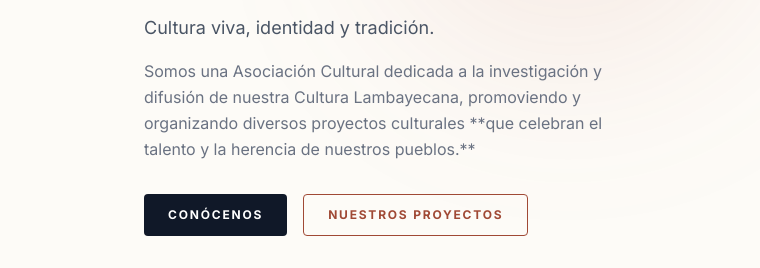
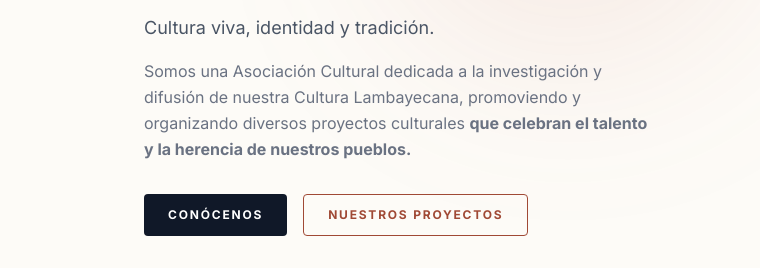
Before and after one commit to konoec/acmonsefu, an Astro site: page / in a window 1280 px wide. Shown: the part 290-558 px from the top of the page, 520-1280 px from the left. Built offline with nearby package versions, Linux system fonts and the light colour scheme; Astro itself is replaced by a stand-in of ours.

Commit message:
fix(ui): render hero description with inline markdown

```diff
--- a/src/pages/index.astro
+++ b/src/pages/index.astro
@@ -6,6 +6,7 @@ import festivalData from "../data/festival.json";
 import PROYECTOS from "../data/proyectos.json";
 import seccion from "../data/secciones/home.json";
 import imagenes from "../data/imagenes.json";
+import { md } from "../lib/text.js";
 
 const MODALIDADES = festivalData.modalidades;
 
@@ -42,9 +43,7 @@ const otherProjects = PROYECTOS.filter((p) => !p.featured);
           {SITE.fullName}
         </h1>
         <p class="mt-4 max-w-lg text-lg leading-relaxed text-gray-600">{SITE.tagline}.</p>
-        <p class="mt-4 max-w-lg text-base leading-relaxed text-gray-500">
-          {seccion.hero.description}
-        </p>
+        <p class="mt-4 max-w-lg text-base leading-relaxed text-gray-500" set:html={md(seccion.hero.description)}></p>
         <div class="mt-8 flex flex-wrap gap-4">
           <a
             href={seccion.hero.ctaPrimary.href}
```
